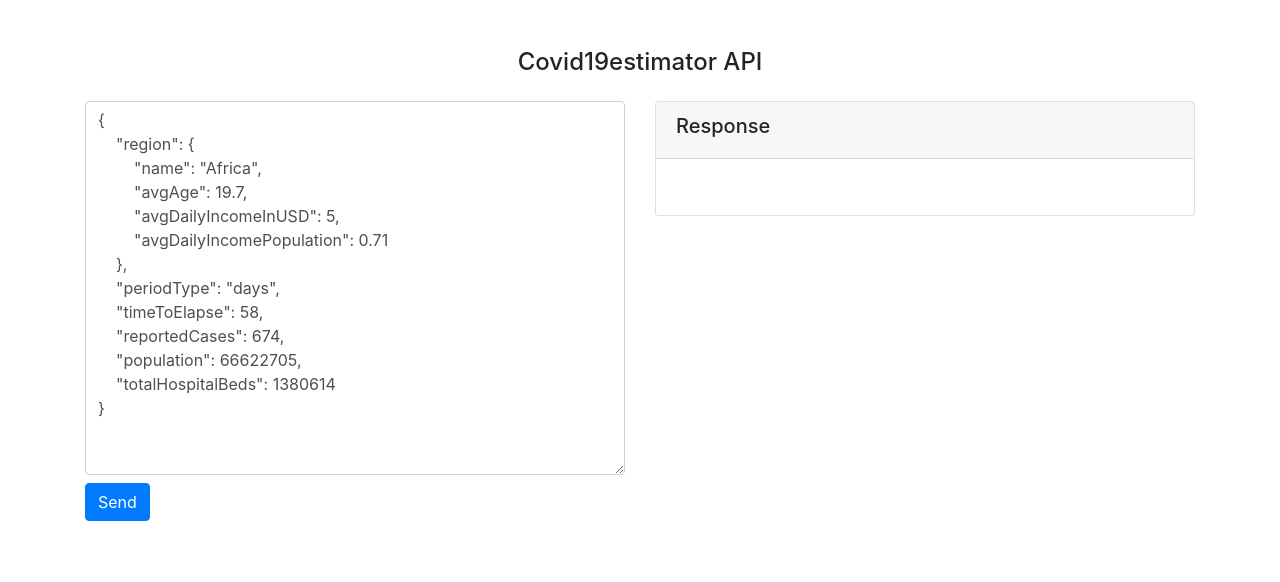
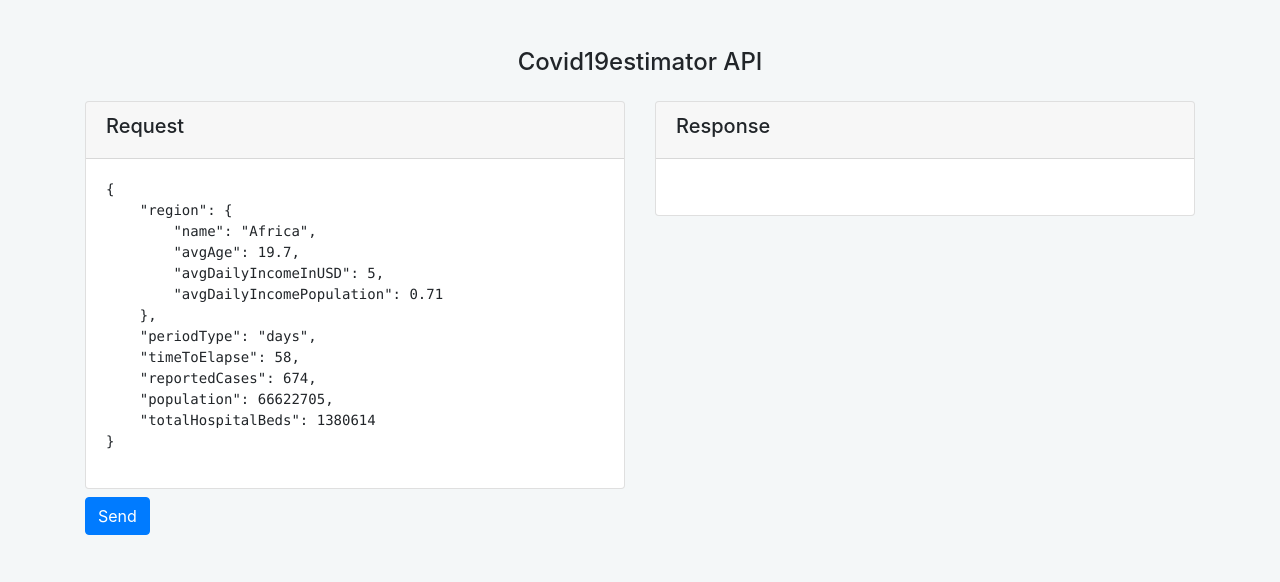
Before and after one commit to barakaVictor/BuildForSDG-flaskbackend, a Flask app: page / in a window 1280 px wide. Shown: the top 582 px of the page. Run offline with Flask 2, Linux system fonts and the light colour scheme; some libraries are stand-ins or nearby versions.

Commit message:
ft(ui design): using pre tag instead of textarea to show input json data to be sent to the estimator api endpoint

```diff
--- a/covid19estimator/static/css/style.css
+++ b/covid19estimator/static/css/style.css
@@ -0,0 +1,3 @@
+body{
+    background-color: #f4f7f8;
+}
--- a/covid19estimator/static/js/jsonify.js
+++ b/covid19estimator/static/js/jsonify.js
@@ -25,11 +25,11 @@ $(document).ready(function () {
         population: 66622705,
         totalHospitalBeds: 1380614
     }
-    $('#json').val(JSON.stringify(dummydata, undefined, 4))
+    $('#json').html(JSON.stringify(dummydata, undefined, 4))
 
     $("#fetch-response").click(function(e){
         e.preventDefault()
-        var data = $("#json").val()
+        var data = $("#json").text()
         $.post(
             '/api/v1/on-covid-19',
             data
--- a/covid19estimator/templates/base.html
+++ b/covid19estimator/templates/base.html
@@ -2,6 +2,7 @@
 <head>
   <title>{% block title %}{% endblock %} - Covid19Estimator</title>
   <link rel="stylesheet" href="{{ url_for('static', filename='bootstrap-4.4.1/css/bootstrap.min.css') }}">
+  <link rel="stylesheet" href="{{ url_for('static', filename='css/style.css') }}">
 </head>
 <body>
   <section class="content">
--- a/covid19estimator/templates/main/index.html
+++ b/covid19estimator/templates/main/index.html
@@ -9,7 +9,14 @@
             <h4>Covid19estimator API</h4>
         </div>
         <div class="col-md-6">
-            <textarea id="json" class="form-control mb-2" rows="15"></textarea>
+            <div class="card mb-2">
+                <div class="card-header">
+                    <h5>Request</h5>
+                </div>
+                <div class="card-body">
+                    <pre contenteditable="true" id="json"></pre>
+                </div>
+            </div>
             <button type="submit" id="fetch-response" class="btn btn-primary">Send</button>
         </div>
         <div class="col-md-6">
```
Also changed, not shown: 1 other file.
